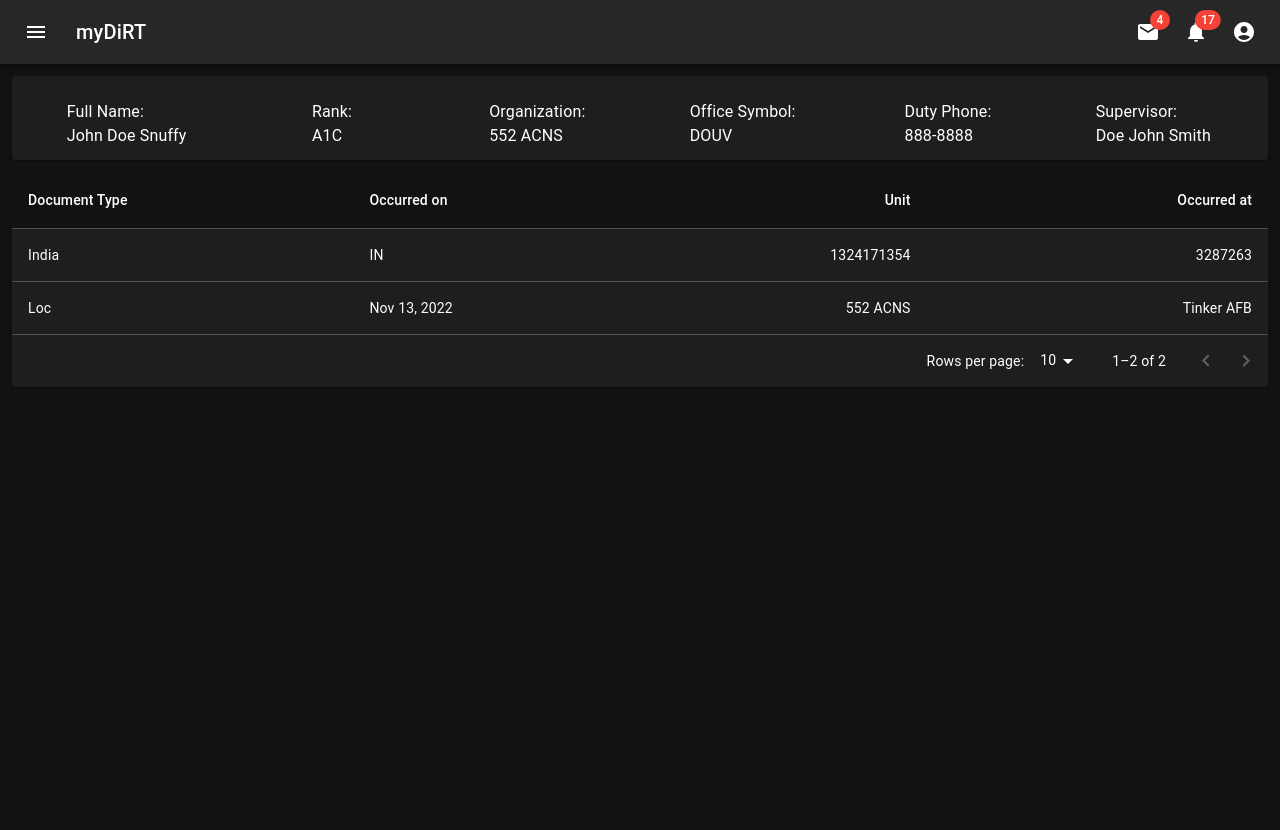
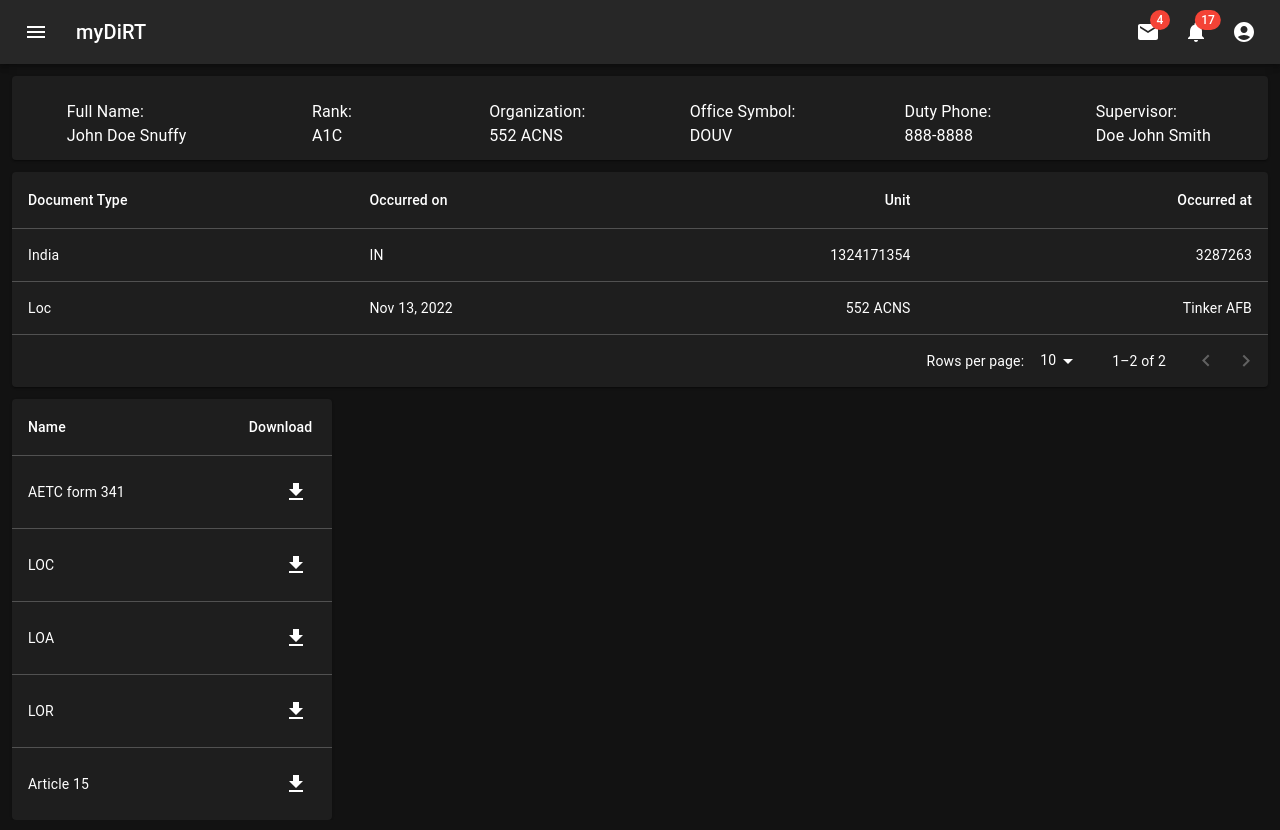
Before and after one commit to BrendenMcGrew/my-failure, a Next.js app: page /dashboard in a window 1280 px wide. Shown: the top 830 px of the page. Built offline with nearby package versions, Linux system fonts and the light colour scheme.

Commit message:
Added the table for document formats

```diff
--- /dev/null
+++ b/components/dashboard components/dashboard settings.tsx
@@ -0,0 +1,3 @@
+export default function DashboardSettings() {
+
+}
--- /dev/null
+++ b/components/dashboard components/documents table.tsx
@@ -0,0 +1,58 @@
+import * as React from 'react';
+import Table from '@mui/material/Table';
+import TableBody from '@mui/material/TableBody';
+import TableCell from '@mui/material/TableCell';
+import TableContainer from '@mui/material/TableContainer';
+import TableHead from '@mui/material/TableHead';
+import TableRow from '@mui/material/TableRow';
+import Paper from '@mui/material/Paper';
+import IconButton from '@mui/material/IconButton';
+import DownloadIcon from '@mui/icons-material/Download';
+
+function createData(
+    name: string,
+    id: number,
+) {
+    return { name, id };
+}
+
+const rows = [
+    createData('AETC form 341', 159),
+    createData('LOC', 237),
+    createData('LOA', 262),
+    createData('LOR', 305),
+    createData('Article 15', 356),
+];
+
+export default function BasicTable() {
+    return (
+        <TableContainer component={Paper} className="mx-3 max-w-xs">
+            <Table aria-label="simple table">
+                <TableHead>
+                    <TableRow>
+                        <TableCell>Name</TableCell>
+                        <TableCell align="right">Download&nbsp;</TableCell>
+                    </TableRow>
+                </TableHead>
+                <TableBody>
+                    {rows.map((row) => (
+                        <TableRow
+                            key={row.name}
+                            sx={{ '&:last-child td, &:last-child th': { border: 0 } }}
+                            hover
+                        >
+                            <TableCell component="th" scope="row">
+                                {row.name}
+                            </TableCell>
+                            <TableCell align="right">
+                                <IconButton aria-label="download">
+                                    <DownloadIcon />
+                                </IconButton>
+                            </TableCell>
+                        </TableRow>
+                    ))}
+                </TableBody>
+            </Table>
+        </TableContainer>
+    );
+}
--- a/components/dashboard components/personal files table.tsx
+++ b/components/dashboard components/personal files table.tsx
@@ -72,7 +72,7 @@
     return (
         <Paper className="m-3">
             <TableContainer sx={{ maxHeight: 440 }}>
-                <Table stickyHeader aria-label="sticky table">
+                <Table aria-label="sticky table">
                     <TableHead>
                         <TableRow>
                             {columns.map((column) => (
--- a/components/layout.tsx
+++ b/components/layout.tsx
@@ -4,7 +4,7 @@
     return (
         <>
             <Navbar></Navbar>
-            <main className="min-h-screen">{children}</main>
+            <main className="">{children}</main>
         </>
     )
 }
--- a/pages/dashboard/index.tsx
+++ b/pages/dashboard/index.tsx
@@ -1,10 +1,12 @@
 import Banner from "../../components/dashboard components/perosnal data banner";
 import Table from "../../components/dashboard components/personal files table"
+import DocumentsTable from "../../components/dashboard components/documents table";
 export default function Dashboard() {
     return(
         <>
             <Banner/>
             <Table/>
+            <DocumentsTable/>
         </>
     )
 }
```
